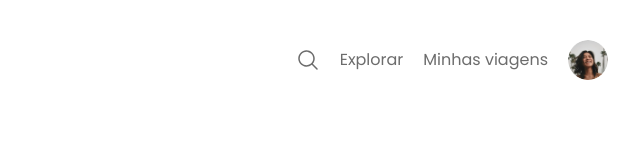
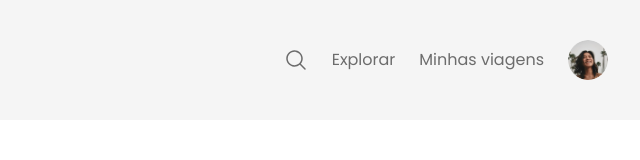
Before and after one commit to MarcosWimmer/Projeto-Travelgram, a plain HTML site: page index.html in a window 1280 px wide. Shown: the full height of the page, 640-1280 px from the left. Drawn offline with Linux system fonts and the light colour scheme.

Commit message:
navigation

```diff
--- a/index.html
+++ b/index.html
@@ -14,6 +14,7 @@
 </head>
 
 <body>
+    <div class="bg-surface-color">
         <nav class="container">
             <a href="#" id="logo">
                 <img src="assets/Logo.svg" alt="Logomarca">
@@ -32,6 +33,7 @@
                     </a></li>
             </ul>
         </nav>
+    </div>
     <header></header>
 </body>
 
--- a/styles/global.css
+++ b/styles/global.css
@@ -42,6 +42,6 @@ a:hover {
     margin-inline: auto;
 }
 
-.logo {
-    padding: 24px;
+.bg-surface-color {
+    background-color: var(--surface-color);
 }
--- a/styles/nav.css
+++ b/styles/nav.css
@@ -6,18 +6,13 @@ nav {
     padding-block: 20px;
 }
 
-#logo {
-    display: flex;
-    justify-content: center;
-    align-items: center;
-    padding: 24px 0px;
-}
+
 
 nav ul {
     list-style: none;
     display: flex;
     align-items: center;
-    gap: 20px;
+    gap: 24px;
 
     padding-block: 8px;
 }
@@ -29,3 +24,10 @@ nav ul li:last-child img {
     border-radius: 50%;
 
 }
+
+#logo {
+    display: flex;
+    justify-content: center;
+    align-items: center;
+    padding: 24px 0px;
+}
```
Lines whose indentation alone changed are shown as unchanged.
